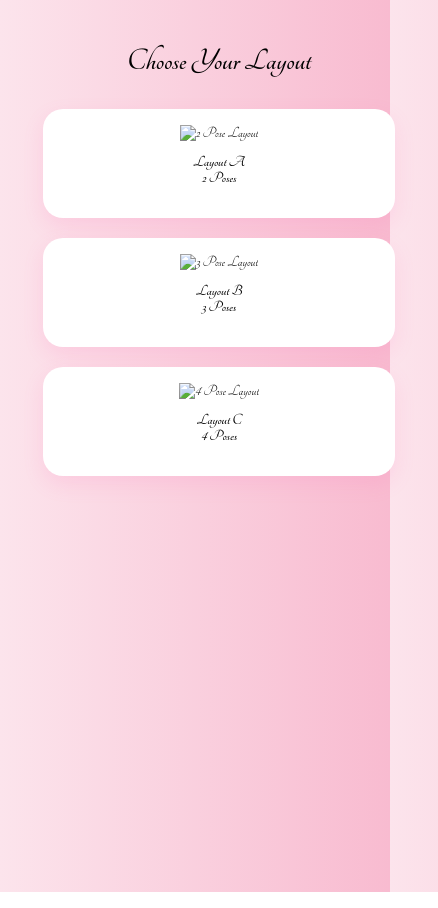
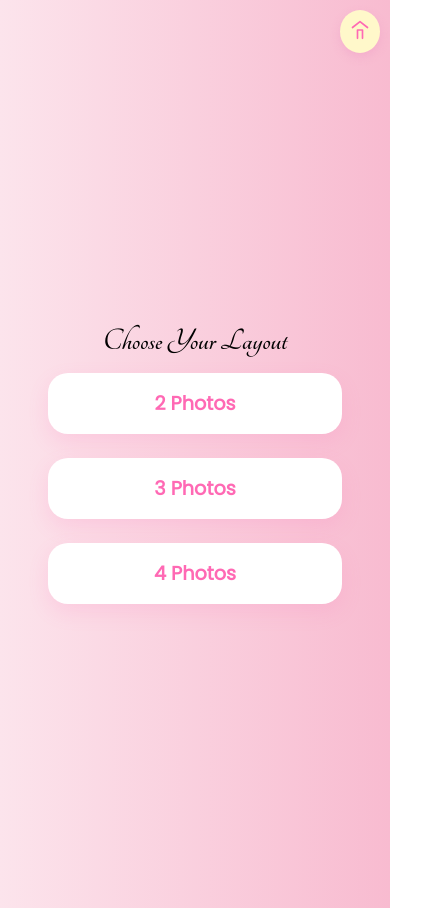
Before and after one commit to shinramyyunn/Memoroids, a website: page layout.html in a window 390 px wide. Shown: the whole page, 438 px wide, since content can reach past the window. Drawn offline with Linux system fonts and the light colour scheme.

Commit message:
Update layout.html

```diff
--- a/layout.html
+++ b/layout.html
@@ -20,67 +20,55 @@
         text-align: center;
         min-height: 100vh;
         margin: 0;
-        position: relative;
-        width: 100%;
-        height: auto;
-        overflow-x: hidden;
+        display: flex;
+        flex-direction: column;
+        align-items: center;
+        justify-content: center;
       }
 
       h1 {
-        color: #000000;
+        color: #000;
         font-size: 2.5rem;
         margin-bottom: 1.5rem;
       }
 
       .layout-buttons {
         display: flex;
-        justify-content: center;
-        flex-wrap: wrap;
-        gap: 30px;
-        margin-top: 2rem;
+        flex-direction: column;
+        align-items: center;
+        gap: 1.5rem;
+        width: 100%;
+        max-width: 400px;
       }
 
-      .layout-card1,
-      .layout-card2,
-      .layout-card3 {
+      .layout-btn {
+        width: 80%;
         background-color: #fff;
-        padding: 1rem;
+        border: none;
         border-radius: 20px;
+        padding: 1.2rem;
+        font-size: 1.5rem;
+        color: #ff69b4;
+        font-family: 'Poppins', sans-serif;
+        font-weight: 600;
         box-shadow: 0 8px 20px rgba(255, 105, 180, 0.15);
         transition: transform 0.3s ease, box-shadow 0.3s ease;
-        width: 250px;
         cursor: pointer;
       }
 
-      .layout-card1:hover,
-      .layout-card2:hover,
-      .layout-card3:hover {
-        transform: translateY(-10px);
+      .layout-btn:hover {
+        transform: translateY(-6px);
         box-shadow: 0 12px 25px rgba(211, 52, 132, 0.3);
-      }
-
-      .layout-card1 img,
-      .layout-card2 img,
-      .layout-card3 img {
-        width: 80%;
-        height: auto;
-      }
-
-      .layout-card1 p,
-      .layout-card2 p,
-      .layout-card3 p {
-        margin-top: 0.8rem;
-        color: #000000;
-        font-weight: 600;
+        background-color: #fff0f5;
       }
 
       .note {
-        font-size: 1.5rem;
+        font-size: 1.3rem;
         margin-top: 2rem;
         color: #555;
       }
 
-      /* Home Button */
+      /* 🏠 Home Button */
       .home-button {
         position: fixed;
         top: 20px;
@@ -105,39 +93,17 @@
         color: #ff69b4;
       }
 
-      /* 🌸 Responsive Design for Mobile */
-      @media (max-width: 768px) {
-        body {
-          padding: 1.5rem;
-        }
-
+      /* 🌸 Mobile Responsiveness */
+      @media (max-width: 600px) {
         h1 {
           font-size: 2rem;
           margin-bottom: 1rem;
         }
 
-        .layout-buttons {
-          flex-direction: column;
-          align-items: center;
-          gap: 20px;
-        }
-
-        .layout-card1,
-        .layout-card2,
-        .layout-card3 {
+        .layout-btn {
+          font-size: 1.2rem;
           width: 90%;
-          max-width: 320px;
-        }
-
-        .layout-card1 img,
-        .layout-card2 img,
-        .layout-card3 img {
-          width: 100%;
-        }
-
-        .note {
-          font-size: 1.2rem;
-          padding: 0 1rem;
+          padding: 1rem;
         }
 
         .home-button {
@@ -153,24 +119,22 @@
       }
     </style>
   </head>
+
   <body>
+    <button class="home-button" onclick="goHome()">
+      <svg xmlns="http://www.w3.org/2000/svg" viewBox="0 0 24 24" fill="none" stroke="currentColor"
+        stroke-width="2" stroke-linecap="round" stroke-linejoin="round" class="lucide lucide-home">
+        <path d="M3 9l9-7 9 7"></path>
+        <path d="M9 22V12h6v10"></path>
+      </svg>
+    </button>
+
     <h1>Choose Your Layout</h1>
 
     <div class="layout-buttons">
-      <div class="layout-card1" onclick="selectLayout(2)">
-        <img src="images/two.png" alt="2 Pose Layout" />
-        <p>Layout A<br />2 Poses</p>
-      </div>
-
-      <div class="layout-card2" onclick="selectLayout(3)">
-        <img src="images/three.png" alt="3 Pose Layout" />
-        <p>Layout B<br />3 Poses</p>
-      </div>
-
-      <div class="layout-card3" onclick="selectLayout(4)">
-        <img src="images/four.png" alt="4 Pose Layout" />
-        <p>Layout C<br />4 Poses</p>
-      </div>
+      <button class="layout-btn" onclick="selectLayout(2)">2 Photos</button>
+      <button class="layout-btn" onclick="selectLayout(3)">3 Photos</button>
+      <button class="layout-btn" onclick="selectLayout(4)">4 Photos</button>
     </div>
 
     <script>
```
